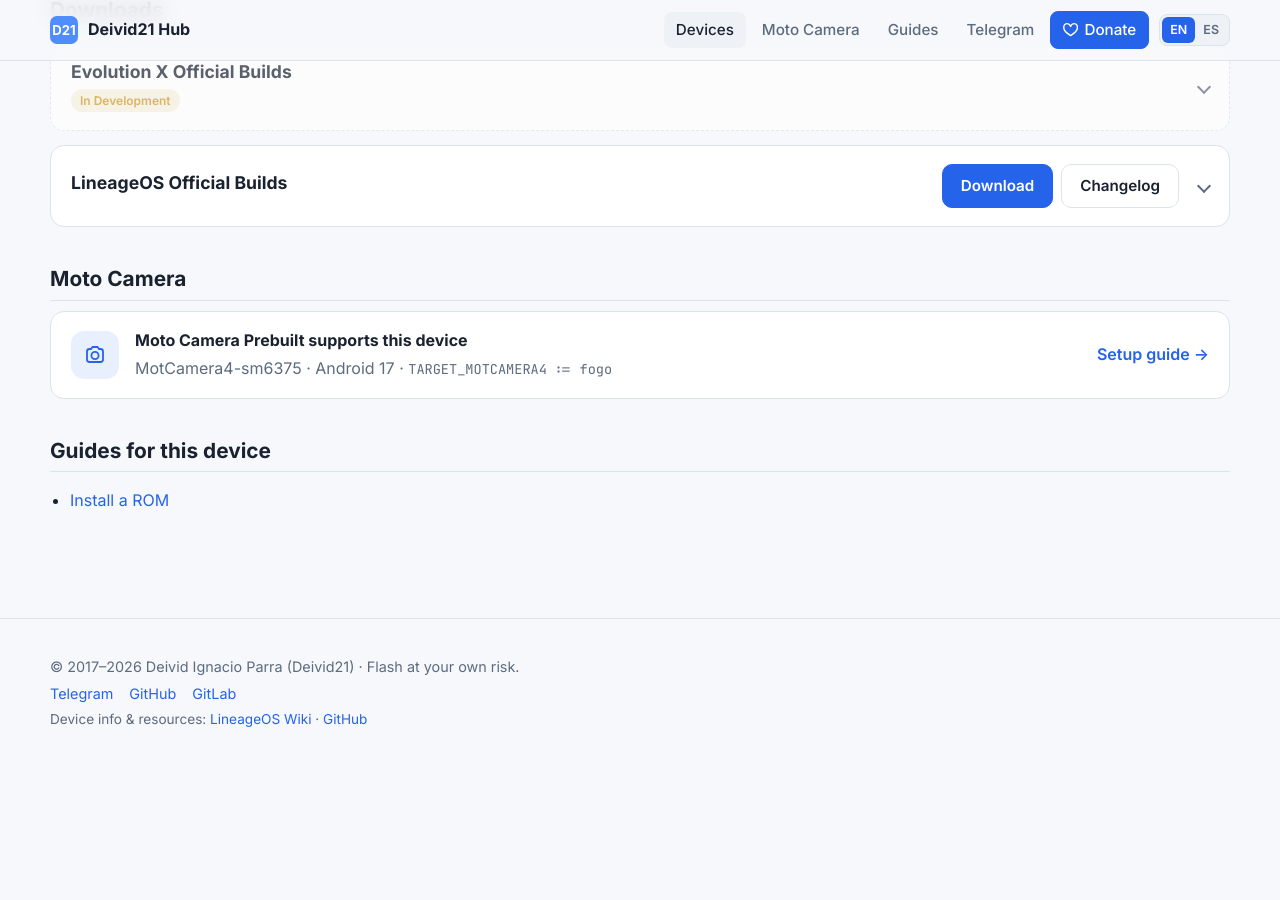
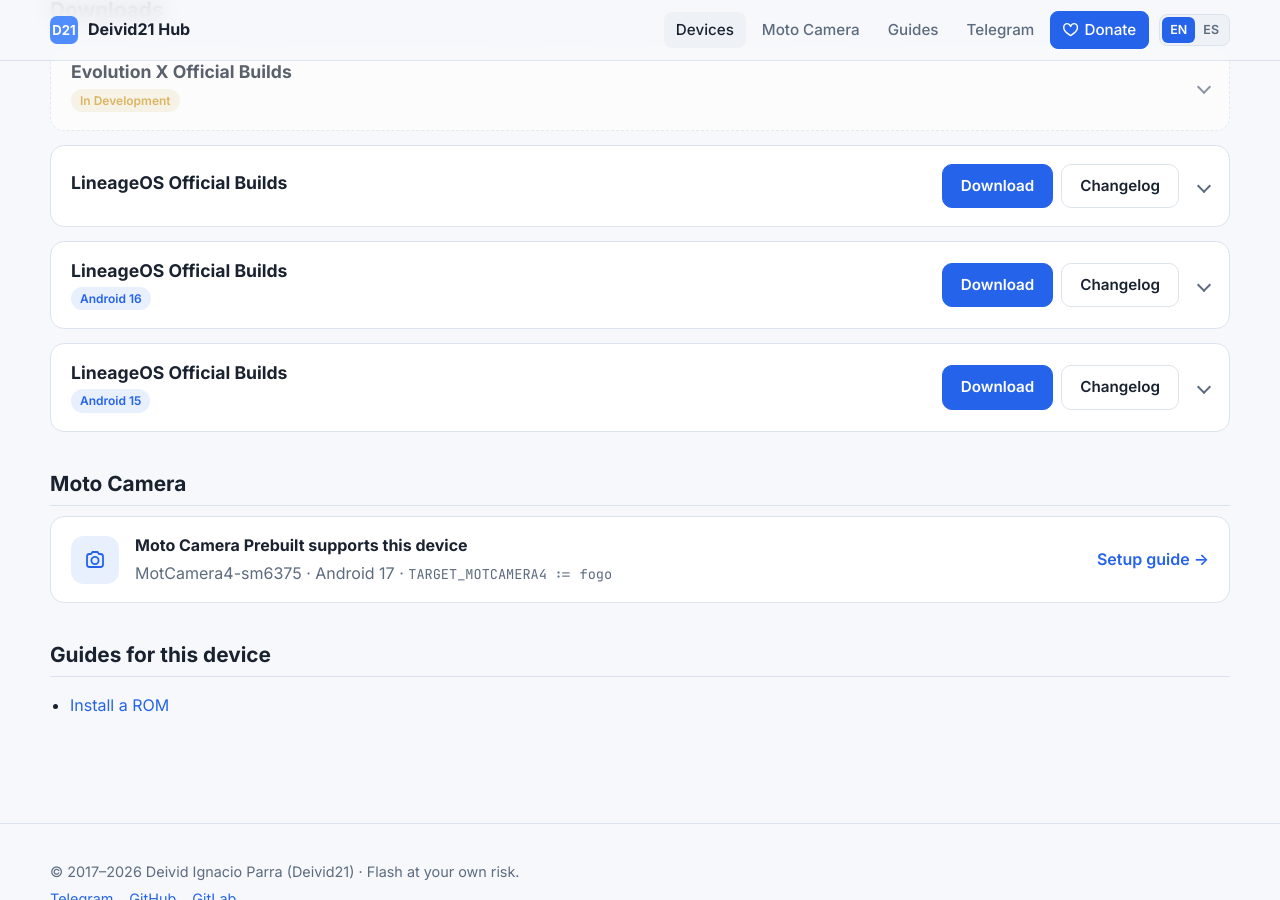
Before and after one commit to Deivid21/deivid21.github.io, a Jekyll site: the page built from _devices/fogo.md, in a window 1280 px wide and 900 px high, scrolled down 494 px. Built offline with Jekyll 4.4.1, drawn with Linux system fonts in a browser that asks for light colours; before the commit the page ends 1261 px from its top, so only the background shows below that; part of the change alters nothing that is shown.

Commit message:
feat(devices): add archived LineageOS builds for fogo
Keep the last official signed nightlies from Deivid21/RELEASES: 23.2
(Android 16), 22.2 (Android 15).

Co-Authored-By: Claude Opus 5.5 <noreply@anthropic.com>

```diff
--- a/_devices/fogo.md
+++ b/_devices/fogo.md
@@ -19,4 +19,54 @@ roms:
     # version: ""
     # status: active      # active | discontinued
     # date: 2026-11-03
+  - name: LineageOS
+    archived: true
+    android: 16
+    version: "23.2"
+    status: discontinued
+    date: 2026-10-08
+    download: https://github.com/Deivid21/RELEASES/releases/download/lineage-23.2-20261008-nightly-fogo-signed/lineage-23.2-20261008-nightly-fogo-signed.zip
+    changelog: https://github.com/Deivid21/RELEASES/releases/tag/lineage-23.2-20261008-nightly-fogo-signed
+    sha256: "91de9d6017416082a5da7e4fde22d734c9974d164ddf3520adf374e29e797257"
+    filesize: "1.11 GB"
+    security_patch: September 2026
+    gapps: false
+    files:
+      - name: boot.img
+        url: https://github.com/Deivid21/RELEASES/releases/download/lineage-23.2-20261008-nightly-fogo-signed/boot.img
+      - name: dtbo.img
+        url: https://github.com/Deivid21/RELEASES/releases/download/lineage-23.2-20261008-nightly-fogo-signed/dtbo.img
+      - name: vbmeta.img
+        url: https://github.com/Deivid21/RELEASES/releases/download/lineage-23.2-20261008-nightly-fogo-signed/vbmeta.img
+      - name: vbmeta_system.img
+        url: https://github.com/Deivid21/RELEASES/releases/download/lineage-23.2-20261008-nightly-fogo-signed/vbmeta_system.img
+      - name: vendor_boot.img
+        url: https://github.com/Deivid21/RELEASES/releases/download/lineage-23.2-20261008-nightly-fogo-signed/vendor_boot.img
+    notes: "Last official LineageOS 23.2 nightly build (signed): September 2026 security patch, SELinux enforcing. No longer updated."
+    notes_es: "Última nightly oficial de LineageOS 23.2 (firmada): parche de seguridad de septiembre de 2026, SELinux enforcing. Ya no se actualiza."
+  - name: LineageOS
+    archived: true
+    android: 15
+    version: "22.2"
+    status: discontinued
+    date: 2025-10-09
+    download: https://github.com/Deivid21/RELEASES/releases/download/lineage-22.2-20251009-nightly-fogo-signed/lineage-22.2-20251009-nightly-fogo-signed.zip
+    changelog: https://github.com/Deivid21/RELEASES/releases/tag/lineage-22.2-20251009-nightly-fogo-signed
+    sha256: "5eac6afdce374a05d980148192b9122d0f579b30aaf4139ac1b2f12ac99906a7"
+    filesize: "1.05 GB"
+    security_patch: October 2025
+    gapps: false
+    files:
+      - name: boot.img
+        url: https://github.com/Deivid21/RELEASES/releases/download/lineage-22.2-20251009-nightly-fogo-signed/boot.img
+      - name: dtbo.img
+        url: https://github.com/Deivid21/RELEASES/releases/download/lineage-22.2-20251009-nightly-fogo-signed/dtbo.img
+      - name: vbmeta.img
+        url: https://github.com/Deivid21/RELEASES/releases/download/lineage-22.2-20251009-nightly-fogo-signed/vbmeta.img
+      - name: vbmeta_system.img
+        url: https://github.com/Deivid21/RELEASES/releases/download/lineage-22.2-20251009-nightly-fogo-signed/vbmeta_system.img
+      - name: vendor_boot.img
+        url: https://github.com/Deivid21/RELEASES/releases/download/lineage-22.2-20251009-nightly-fogo-signed/vendor_boot.img
+    notes: "Last official LineageOS 22.2 nightly build (signed): October 2025 security patch, SELinux enforcing. No longer updated."
+    notes_es: "Última nightly oficial de LineageOS 22.2 (firmada): parche de seguridad de octubre de 2025, SELinux enforcing. Ya no se actualiza."
 ---
```
